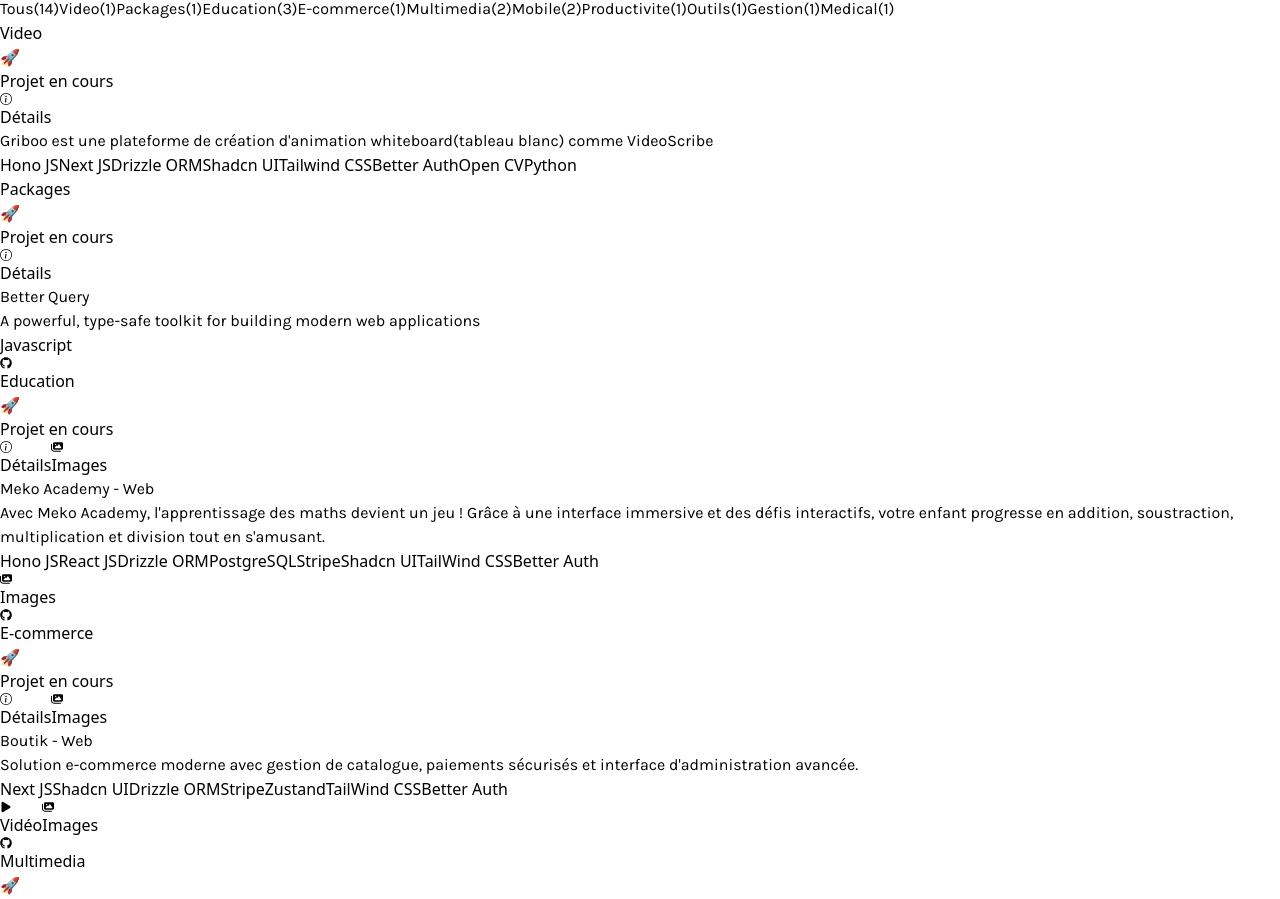
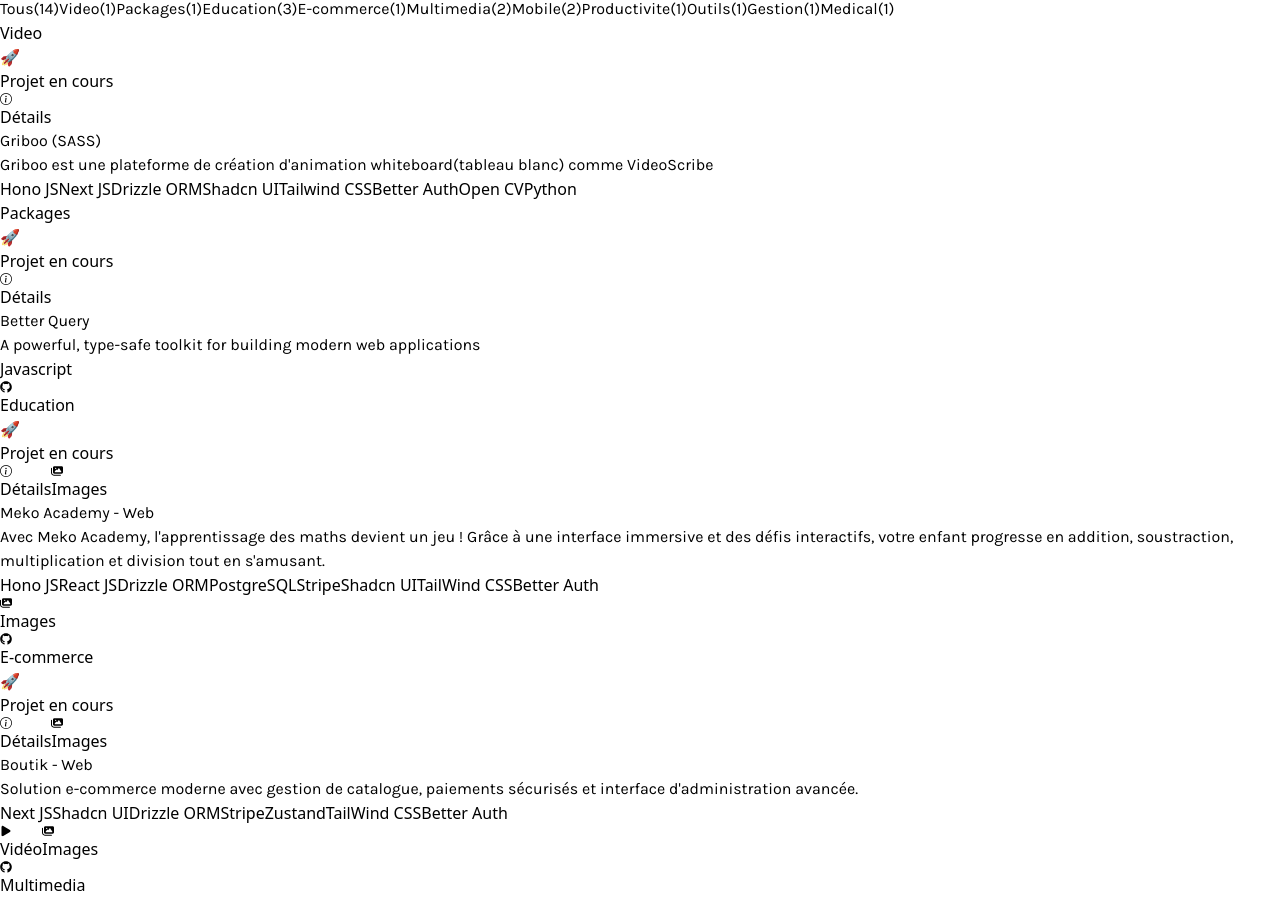
Before and after one commit to armelgeek/my-portfolio, a React (Vite) app: page / in a window 1280 px wide. Shown: the part 1136-2035 px from the top of the page. Built offline with nearby package versions, Linux system fonts and the light colour scheme.

Commit message:
Update projects.js

```diff
--- a/src/data/projects.js
+++ b/src/data/projects.js
@@ -1,7 +1,7 @@
 export const projectsData = [
     {
         id: 'griboo',
-        tilte: 'Griboo (SASS)',
+        title: 'Griboo (SASS)',
         description: "Griboo est une plateforme de création d'animation whiteboard(tableau blanc) comme VideoScribe",
         technologies: ['Hono JS','Next JS', 'Drizzle ORM', 'Shadcn UI', 'Tailwind CSS', 'Better Auth', 'Open CV', 'Python'],
         theme: {
```
